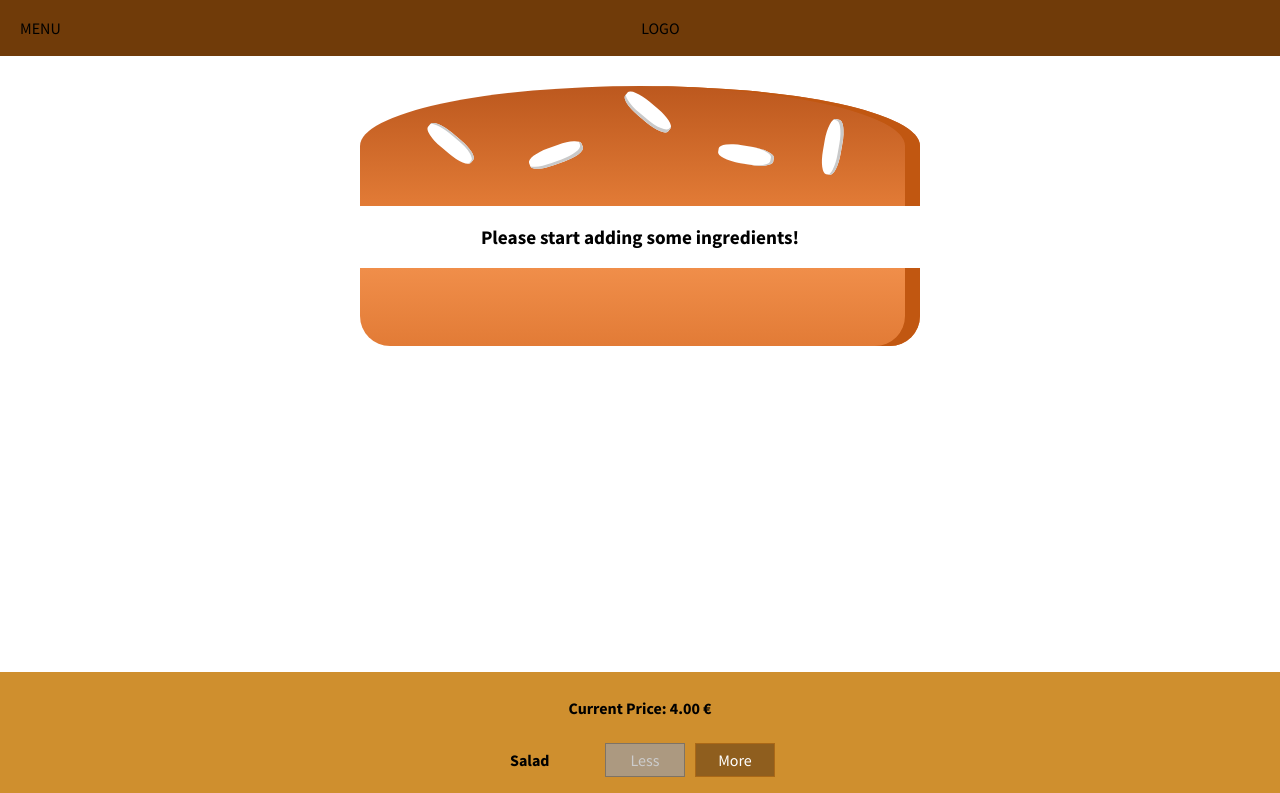
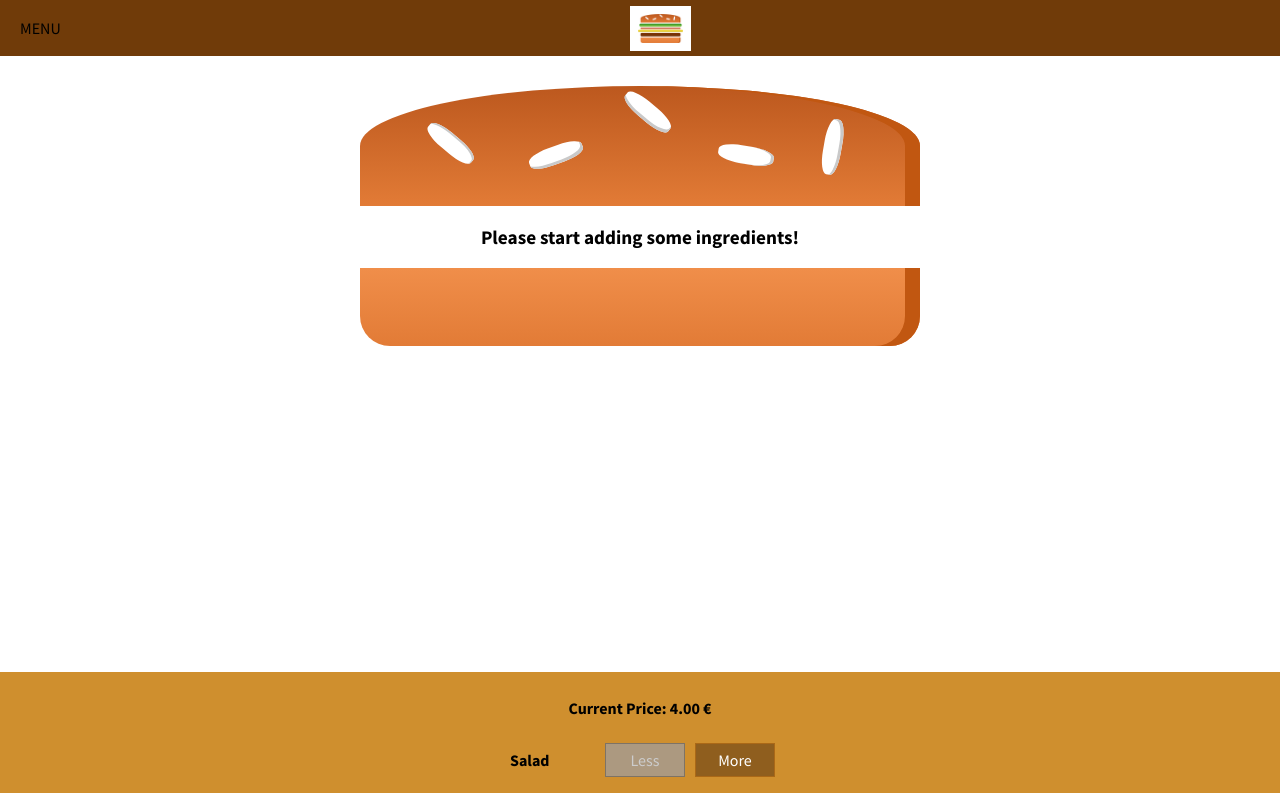
Before and after one commit to felixhaeberle/react-course, a React app in the folder burger-builder/: page / in a window 1280 px wide. Shown: the top 793 px of the page. Built offline with nearby package versions, Linux system fonts and the light colour scheme.

Commit message:
Add Logo to Toolbar component

```diff
--- /dev/null
+++ b/burger-builder/src/components/Logo/Logo.css
@@ -0,0 +1,10 @@
+.Logo {
+  background-color: white;
+  padding: 8px;
+  height: 45px;
+  box-sizing: border-box;
+}
+
+.Logo img {
+  height: 100%;
+}
--- /dev/null
+++ b/burger-builder/src/components/Logo/Logo.js
@@ -0,0 +1,13 @@
+import React from 'react';
+
+import classes from './Logo.css';
+
+import burgerLogo from '../../assets/images/burger-logo.png'
+
+const logo = (props) => (
+  <div className={classes.Logo}>
+    <img src={burgerLogo} alt="MyBurger"/>
+  </div>
+);
+
+export default logo;
--- a/burger-builder/src/components/Navigation/Toolbar/Toolbar.js
+++ b/burger-builder/src/components/Navigation/Toolbar/Toolbar.js
@@ -1,11 +1,12 @@
 import React from 'react';
 
+import Logo from '../../Logo/Logo';
 import classes from './Toolbar.css'
 
 const toolbar = (props) => (
     <header className={classes.Toolbar}>
       <div>MENU</div>
-      <div>LOGO</div>
+      <Logo />
       <div></div>
     </header>
 );
```
Also changed, not shown: burger-builder/src/assets/images/burger-logo.png (added).
